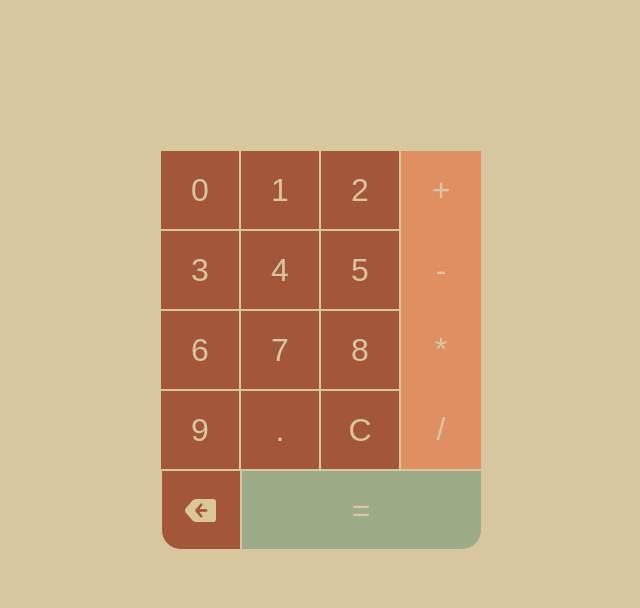
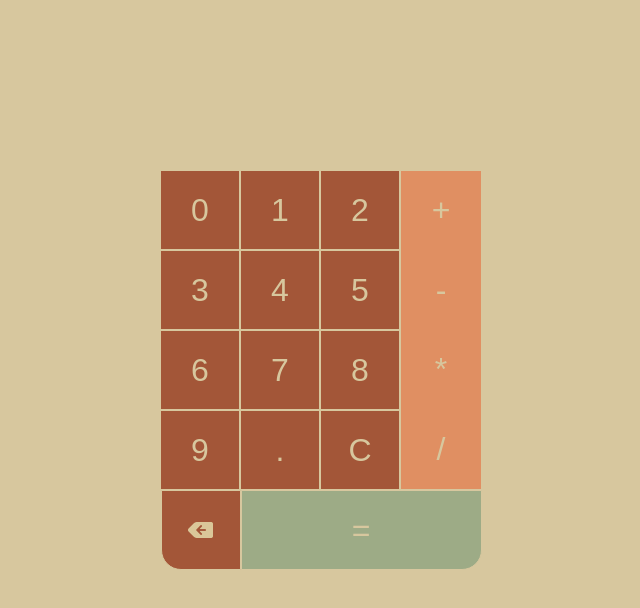
Before and after one commit to maitearmengaud/calculator, a React (Create React App) app: page / in a window 1280 px wide. Shown: the top 608 px of the page, without its empty margins (319-959 px from the left). Built offline with nearby package versions, Linux system fonts and the light colour scheme.

Commit message:
adding picture delte.png

```diff
--- a/src/components/Display.css
+++ b/src/components/Display.css
@@ -3,11 +3,11 @@
 .screen {
     height: 150px;
     width: 320px;
-    margin: 0 auto;
+    margin: 20px auto 0 auto;
 }
 
 .screen h1 {
-    font-size: 4em;
+    font-size: 3em;
     text-align: right;
     color:#a35638;
 }
```
Also changed, not shown: src/imgs/delete.png.
